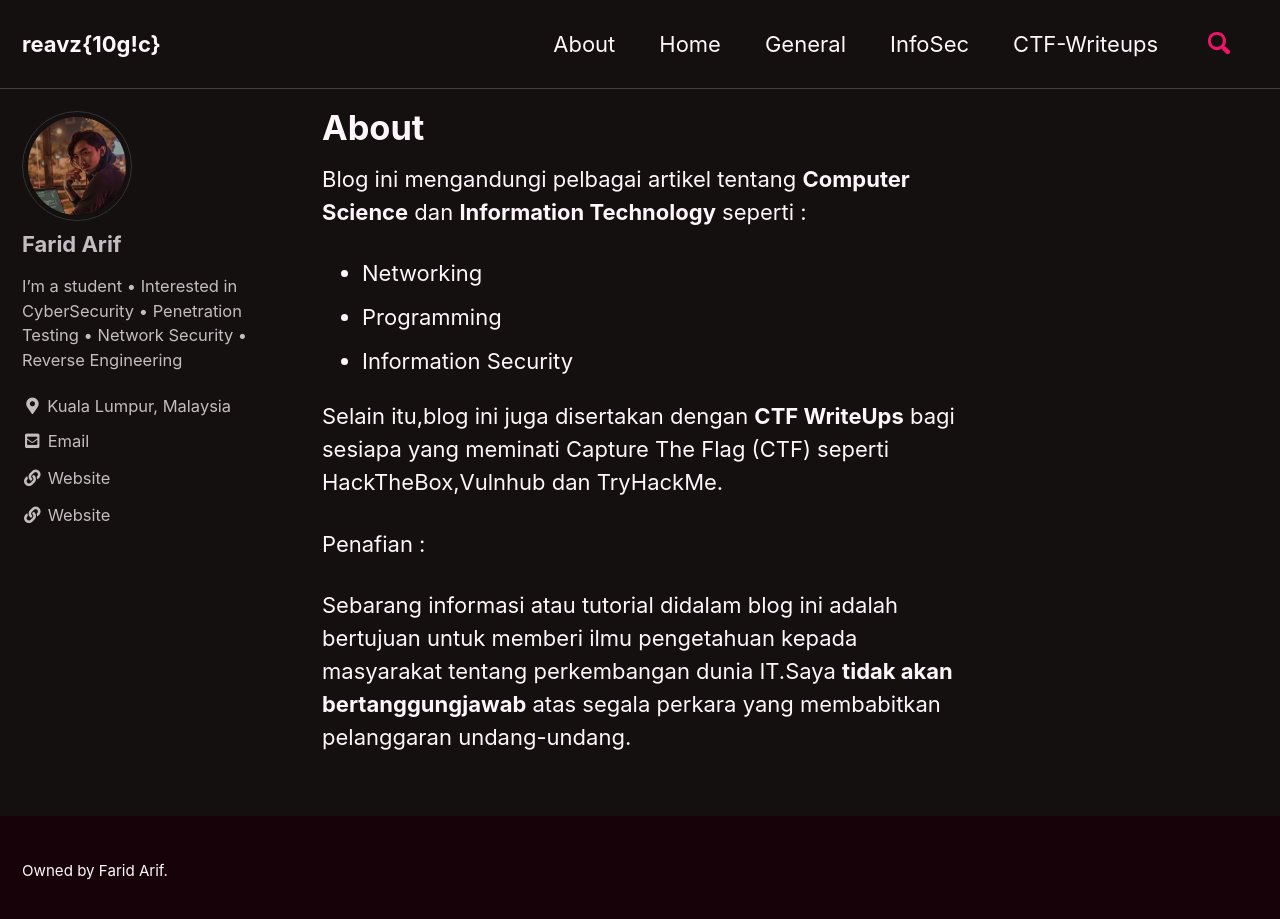
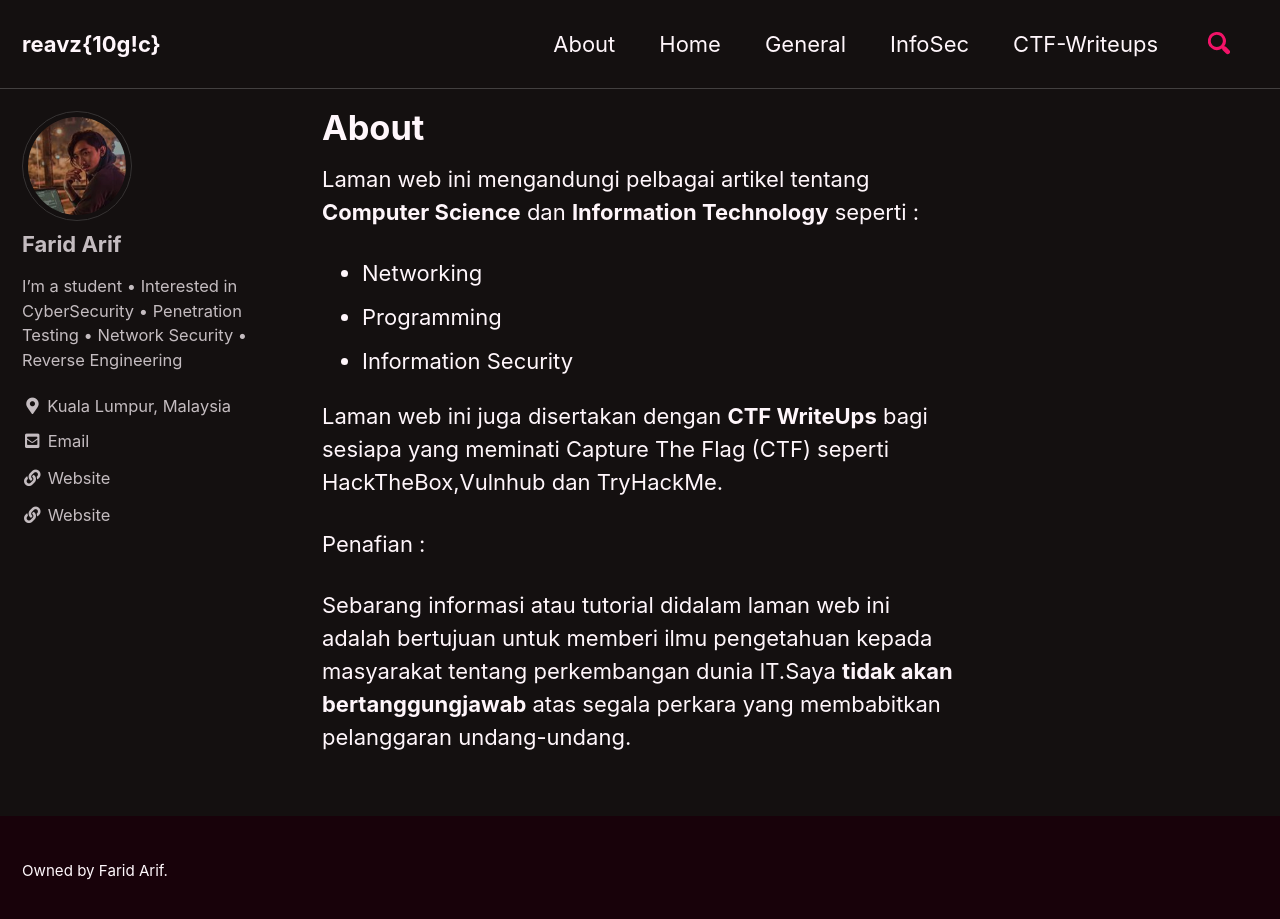
Before and after one commit to faridarif/faridarif.github.io, a Jekyll site: the page built from _pages/about.md, in a window 1280 px wide and 927 px high. Shown: the top 919 px of the window. Built offline with Jekyll 4.4.1, drawn with Linux system fonts in a browser that asks for light colours; cached includes are drawn as plain includes.

Commit message:
Update about.md

```diff
--- a/_pages/about.md
+++ b/_pages/about.md
@@ -6,18 +6,18 @@ author_profile: true
 
 ---
 
-Blog ini mengandungi pelbagai artikel tentang **Computer Science** dan **Information Technology** seperti :
+Laman web ini mengandungi pelbagai artikel tentang **Computer Science** dan **Information Technology** seperti :
 
 - Networking
 - Programming
 - Information Security
 
-Selain itu,blog ini juga disertakan dengan **CTF WriteUps** bagi sesiapa yang meminati Capture The Flag
+Laman web ini juga disertakan dengan **CTF WriteUps** bagi sesiapa yang meminati Capture The Flag
 (CTF) seperti HackTheBox,Vulnhub dan TryHackMe.
 
 
 Penafian :
 
-Sebarang informasi atau tutorial didalam blog ini adalah bertujuan untuk memberi ilmu pengetahuan kepada
+Sebarang informasi atau tutorial didalam laman web ini adalah bertujuan untuk memberi ilmu pengetahuan kepada
 masyarakat tentang perkembangan dunia IT.Saya **tidak akan bertanggungjawab** atas segala perkara yang
 membabitkan pelanggaran undang-undang.
```
